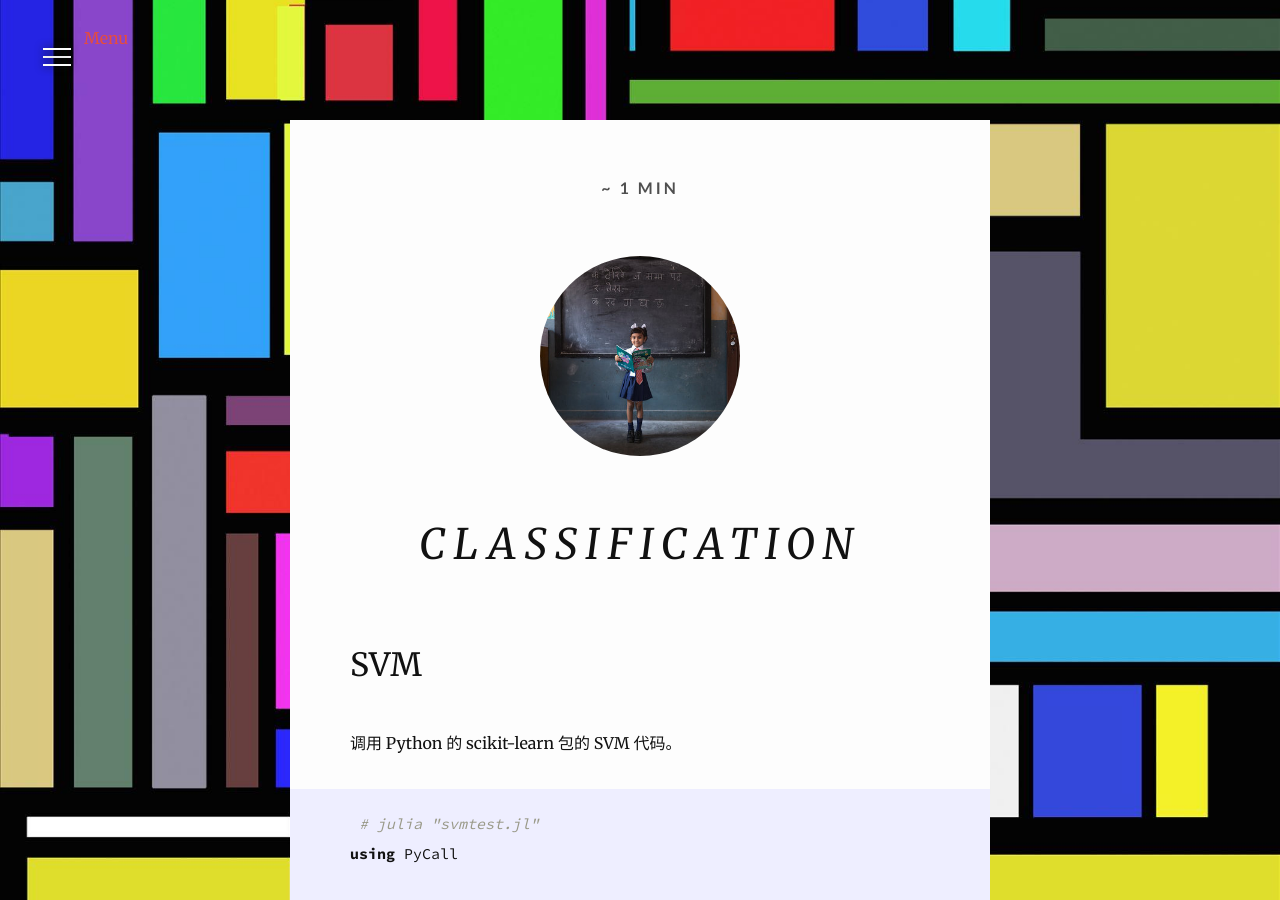
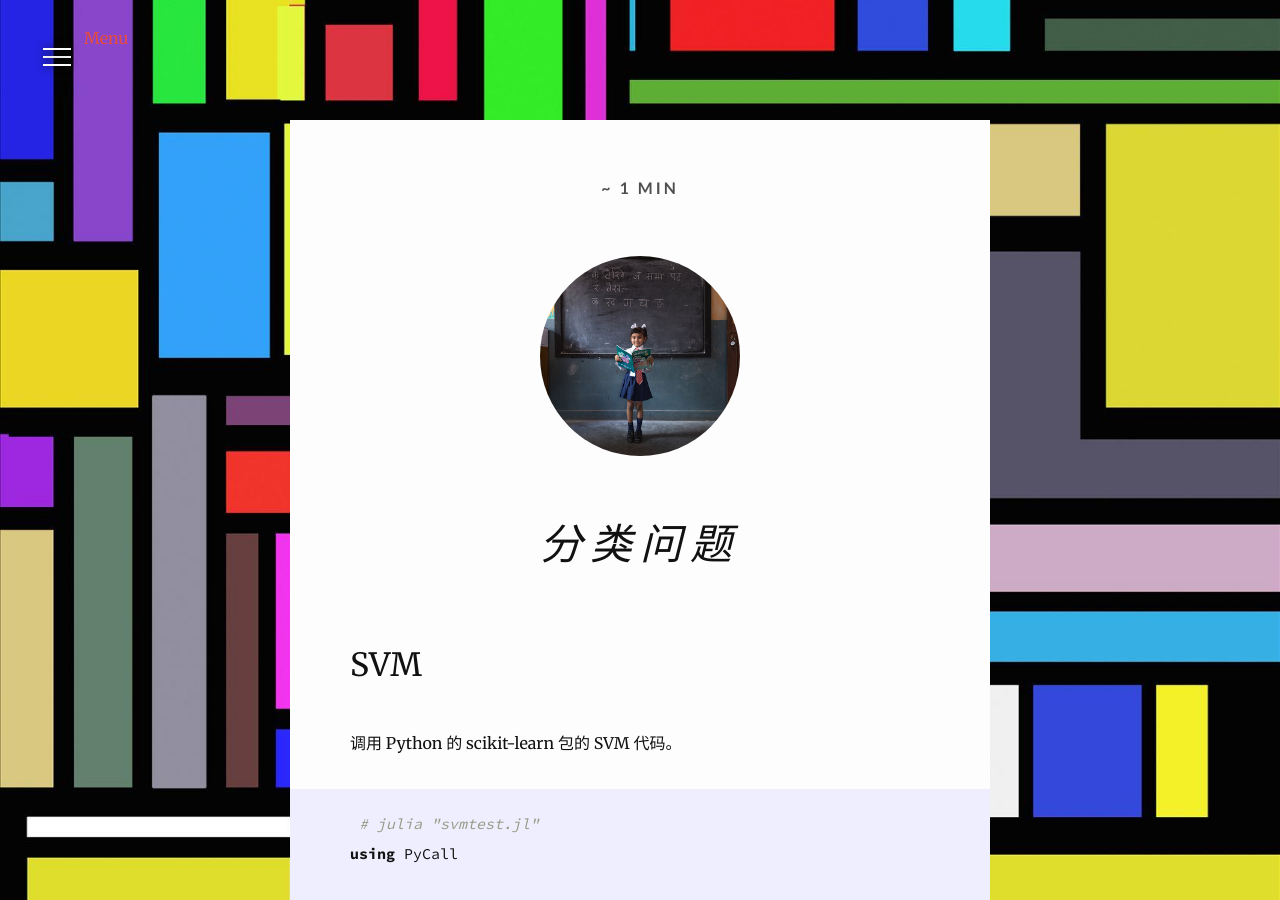
Before and after one commit to quxiaofeng/MachineLearningWithJulia.jl, a Jekyll site: the page built from _posts/2015-07-13-classification.md, in a window 1280 px wide and 900 px high. Built offline with Jekyll 4.4.1, drawn with Linux system fonts in a browser that asks for light colours; nearby versions of some CDN libraries; comment, search, counter and statistics services are not loaded.

Commit message:
Updated a post
Signed-off-by: Xiaofeng QU <xiaofeng.qu.hk@ieee.org>

```diff
--- a/_posts/2015-07-13-classification.md
+++ b/_posts/2015-07-13-classification.md
@@ -1,6 +1,6 @@
 ---
 layout: post
-title: "Classification"
+title: "分类问题"
 date: 2015-07-13 15:17:47
 backgrounds:
     - /assets/images/backgrounds/color-blocks.jpg
```
